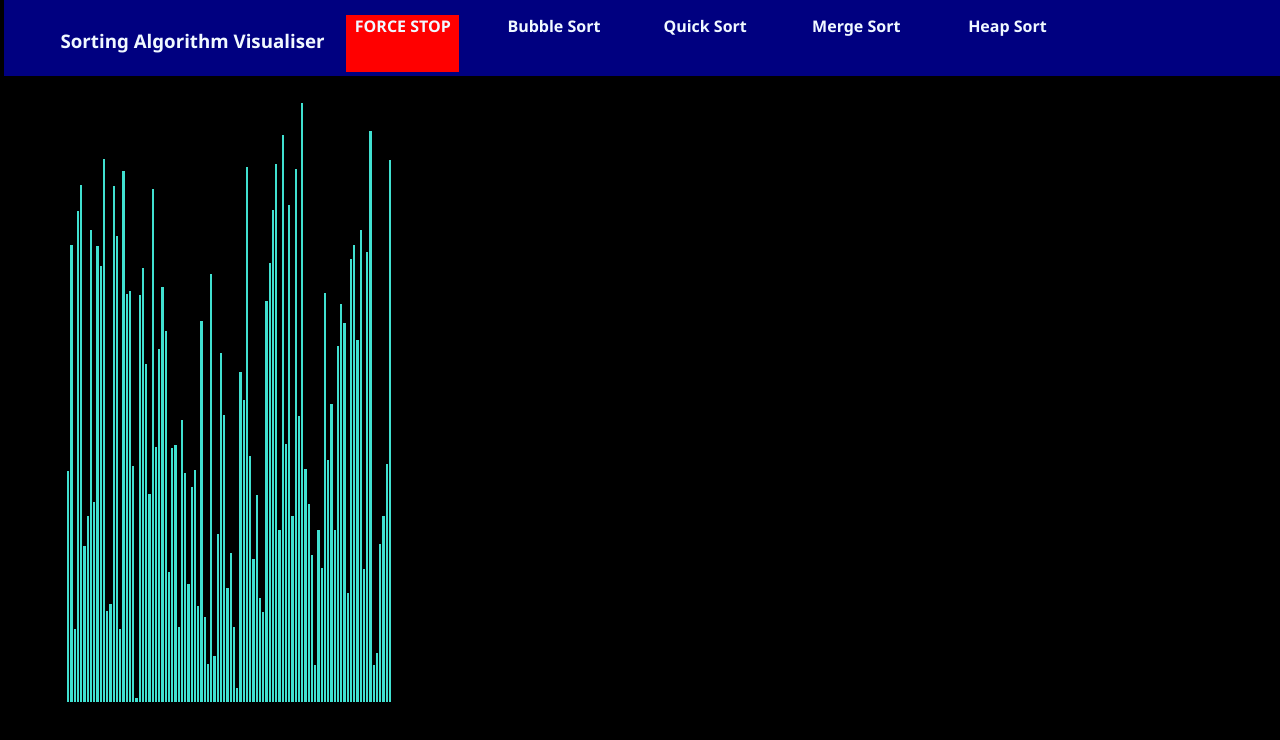
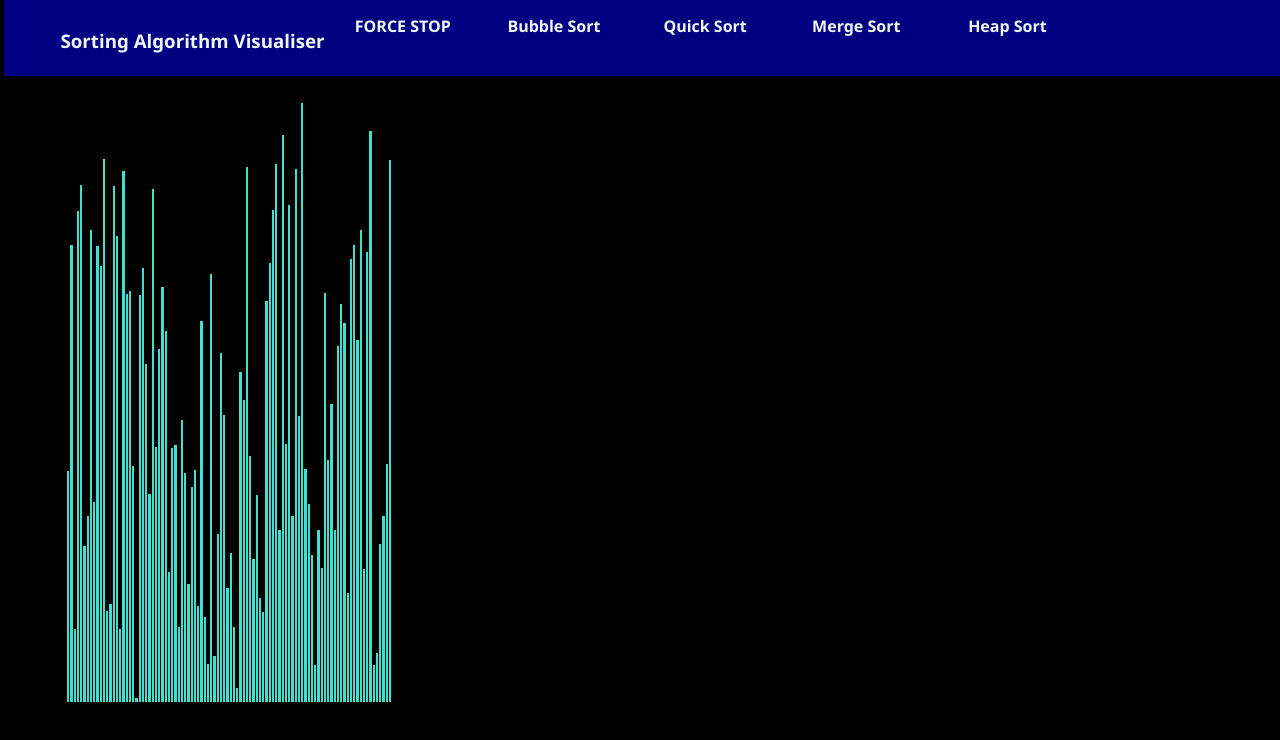
Before and after one commit to GokulKrishnan10/SortingVisualiser, a React (Create React App) app: page / in a window 1280 px wide. Shown: the top 740 px of the page. Built offline with nearby package versions, Linux system fonts and the light colour scheme.

Commit message:
Changed design

```diff
--- a/src/App.css
+++ b/src/App.css
@@ -17,7 +17,7 @@ li{
   width:3cm;
   height:1.5cm;
 }
-#stop{
+#stop:hover{
   background-color: red;
 }
 li:hover{
```
